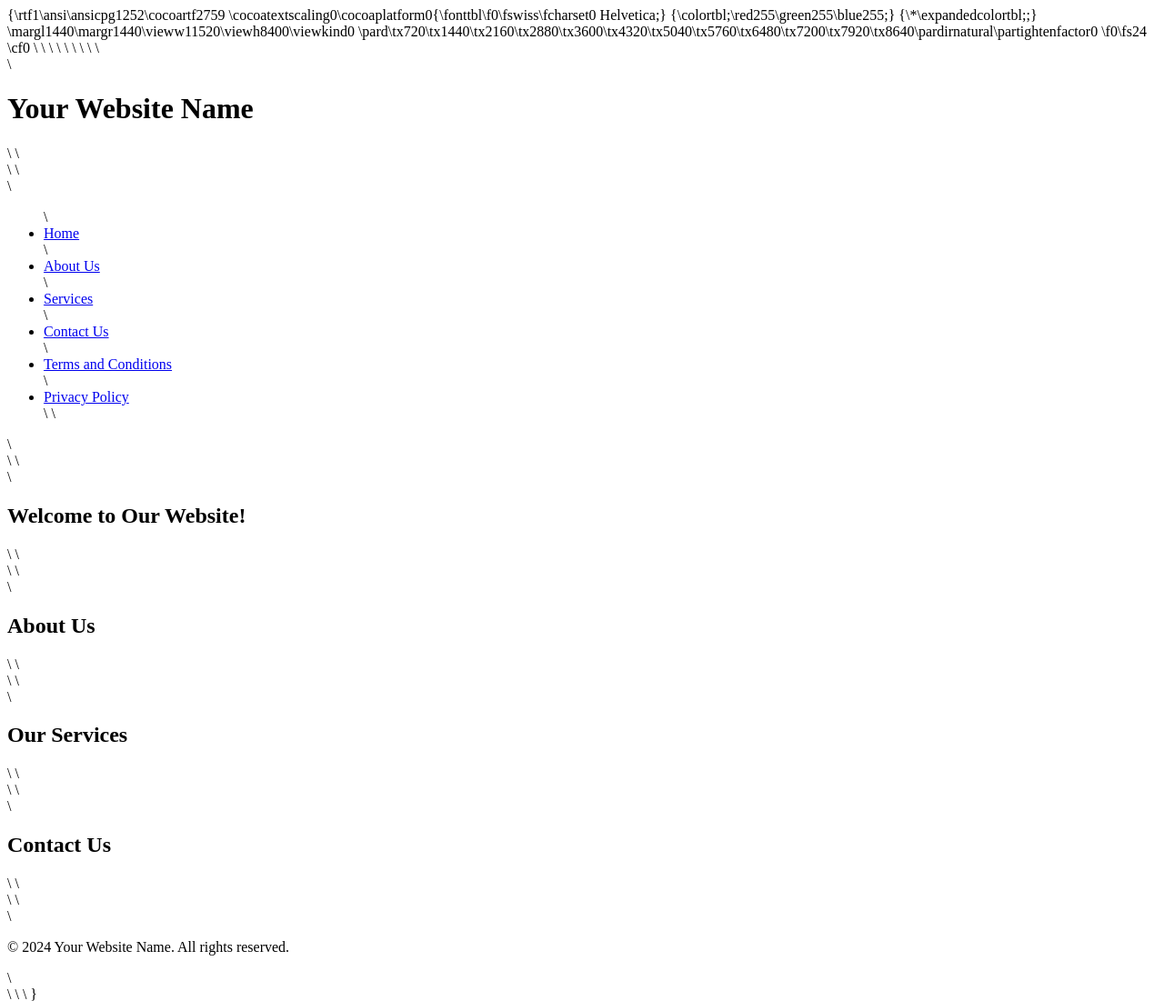
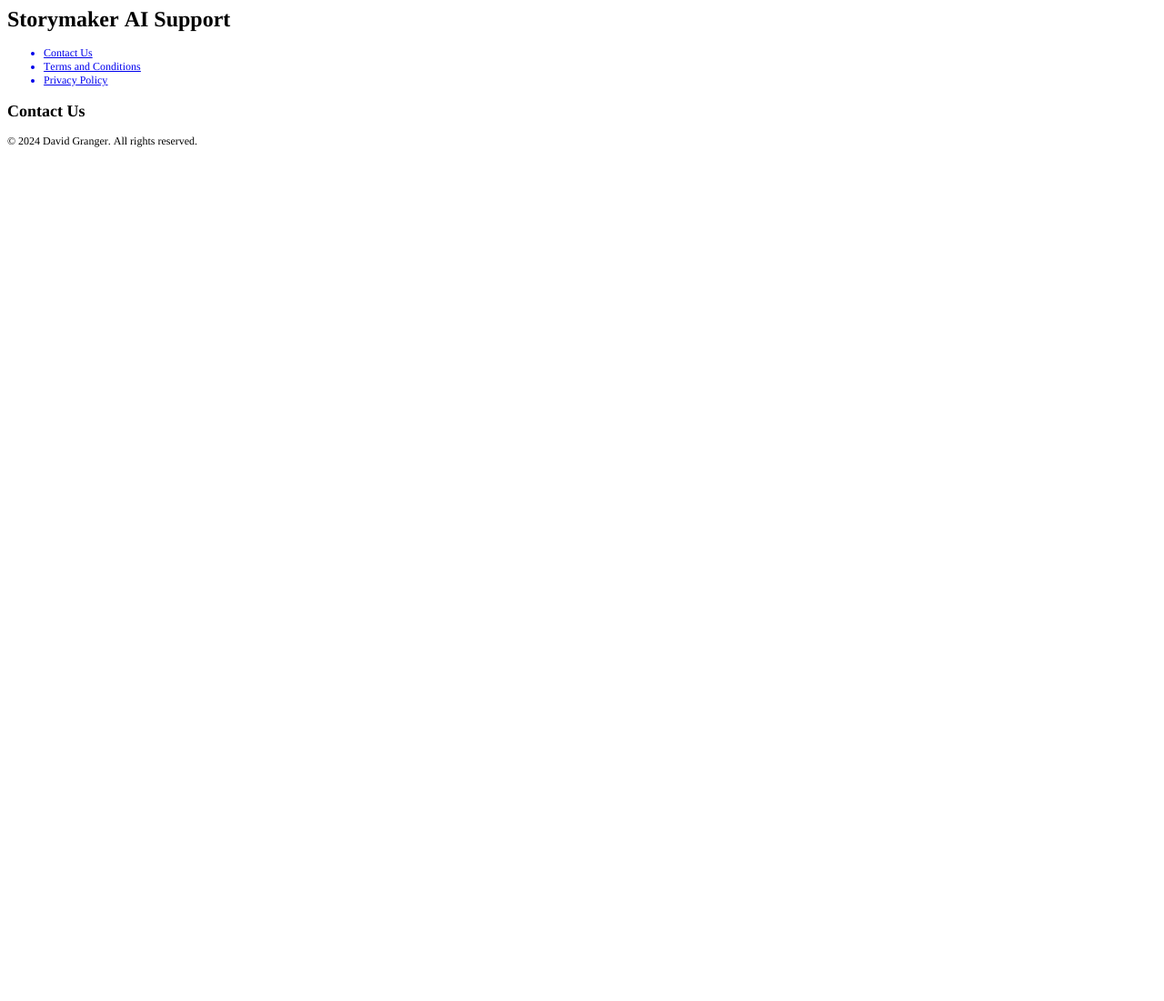
Before and after one commit to dpgranger8/StorymakerAISupport, a plain HTML site: page index.html in a window 1280 px wide. Shown: the whole page at 91% size. After the commit the page ends 800 px from the top, so only its background shows below. Drawn offline with Linux system fonts and the light colour scheme.

Commit message:
changed html file

```diff
--- a/index.html
+++ b/index.html
@@ -1,59 +1,27 @@
-{\rtf1\ansi\ansicpg1252\cocoartf2759
-\cocoatextscaling0\cocoaplatform0{\fonttbl\f0\fswiss\fcharset0 Helvetica;}
-{\colortbl;\red255\green255\blue255;}
-{\*\expandedcolortbl;;}
-\margl1440\margr1440\vieww11520\viewh8400\viewkind0
-\pard\tx720\tx1440\tx2160\tx2880\tx3600\tx4320\tx5040\tx5760\tx6480\tx7200\tx7920\tx8640\pardirnatural\partightenfactor0
-
-\f0\fs24 \cf0 <!DOCTYPE html>\
-<html lang="en">\
-<head>\
-    <meta charset="UTF-8">\
-    <meta name="viewport" content="width=device-width, initial-scale=1.0">\
-    <title>Your Website Title</title>\
-</head>\
-<body>\
-\
-    <header>\
-        <h1>Your Website Name</h1>\
-        <!-- Add any additional header content here -->\
-    </header>\
-\
-    <nav>\
-        <ul>\
-            <li><a href="#home">Home</a></li>\
-            <li><a href="#about">About Us</a></li>\
-            <li><a href="#services">Services</a></li>\
-            <li><a href="#contact">Contact Us</a></li>\
-            <li><a href="terms_and_conditions.html">Terms and Conditions</a></li>\
-            <li><a href="privacy_policy.html">Privacy Policy</a></li>\
-            <!-- Add more links as needed -->\
-        </ul>\
-    </nav>\
-\
-    <section id="home">\
-        <h2>Welcome to Our Website!</h2>\
-        <!-- Add content for the home section -->\
-    </section>\
-\
-    <section id="about">\
-        <h2>About Us</h2>\
-        <!-- Add content for the about section -->\
-    </section>\
-\
-    <section id="services">\
-        <h2>Our Services</h2>\
-        <!-- Add content for the services section -->\
-    </section>\
-\
-    <section id="contact">\
-        <h2>Contact Us</h2>\
-        <!-- Add content for the contact section -->\
-    </section>\
-\
-    <footer>\
-        <p>&copy; 2024 Your Website Name. All rights reserved.</p>\
-    </footer>\
-\
-</body>\
-</html>}
+<!DOCTYPE html PUBLIC "-//W3C//DTD HTML 4.01//EN" "http://www.w3.org/TR/html4/strict.dtd">
+<html>
+<head>
+  <meta http-equiv="Content-Type" content="text/html; charset=utf-8">
+  <meta http-equiv="Content-Style-Type" content="text/css">
+  <title></title>
+  <meta name="Generator" content="Cocoa HTML Writer">
+  <meta name="CocoaVersion" content="2487.3">
+  <style type="text/css">
+    p.p4 {margin: 0.0px 0.0px 12.0px 0.0px; font: 12.0px Times; -webkit-text-stroke: #000000}
+    li.li2 {margin: 0.0px 0.0px 0.0px 0.0px; font: 12.0px Times; color: #0000e9; -webkit-text-stroke: #0000e9}
+    span.s1 {font-kerning: none}
+    span.s2 {text-decoration: underline ; font-kerning: none}
+    ul.ul1 {list-style-type: disc}
+  </style>
+</head>
+<body>
+<h1 style="margin: 0.0px 0.0px 16.1px 0.0px; font: 24.0px Times; -webkit-text-stroke: #000000"><span class="s1"><b>Storymaker AI Support</b></span></h1>
+<ul class="ul1">
+  <li class="li2"><span class="s2">Contact Us</span></li>
+  <li class="li2"><span class="s2"><a href="file:///Users/davidgranger/Desktop/StorymakerAISupport/terms_and_conditions.html">Terms and Conditions</a></span></li>
+  <li class="li2"><span class="s2"><a href="file:///Users/davidgranger/Desktop/StorymakerAISupport/privacy_policy.html">Privacy Policy</a></span></li>
+</ul>
+<h2 style="margin: 0.0px 0.0px 14.9px 0.0px; font: 18.0px Times; -webkit-text-stroke: #000000"><span class="s1"><b>Contact Us</b></span></h2>
+<p class="p4"><span class="s1">© 2024 David Granger. All rights reserved.</span></p>
+</body>
+</html>
```
